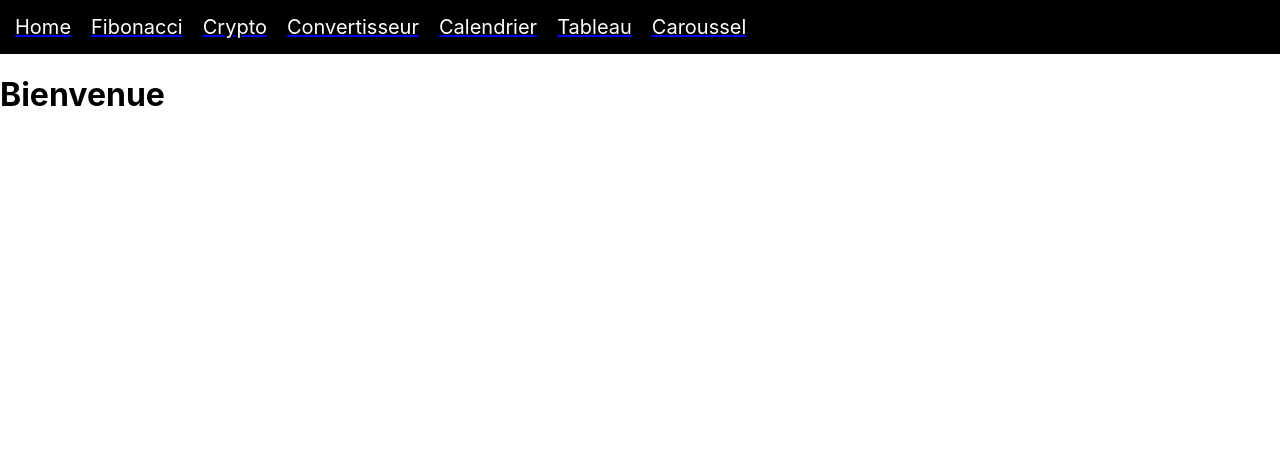
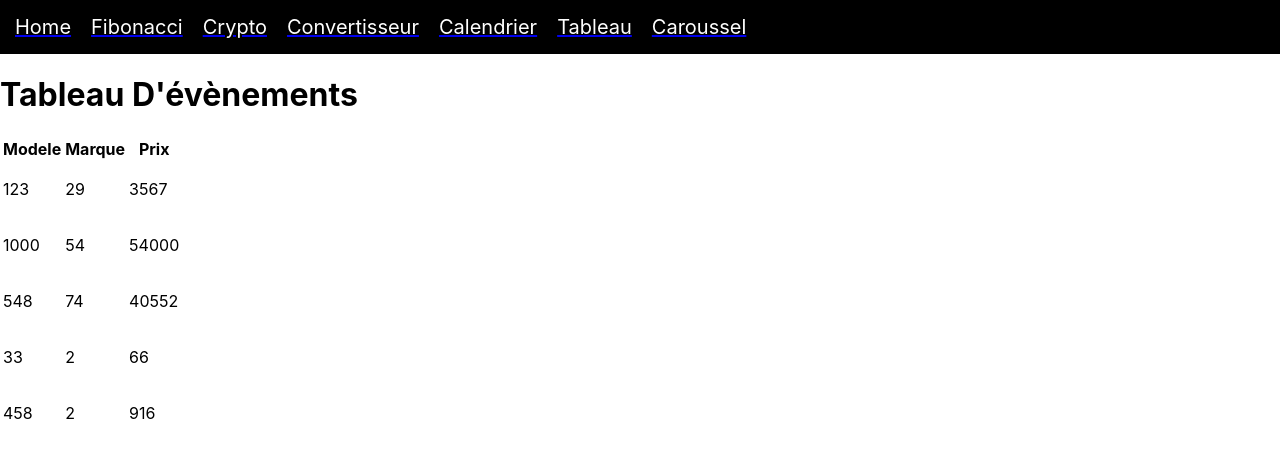
Before and after one commit to Mathcegep/TP1WEB2, a React (Create React App) app in the folder tp1appweb/: page /Tableau in a window 1280 px wide. Shown: the top 458 px of the page. Built offline with nearby package versions, Linux system fonts and the light colour scheme.

Commit message:
debut crypto

```diff
--- a/tp1appweb/src/Components/Crypto.js
+++ b/tp1appweb/src/Components/Crypto.js
@@ -1,11 +1,45 @@
 import { Component } from "react";
+import CryptoChild from "./CryptoChild";
+import CryptoTmpRow from "./CryptoTmpRow";
 
 class Crypto extends Component {
+    state = {
+        row1State : 0,
+        row2State : 0,
+        row3State : 0,
+        row4State : 0,
+        row5State : 0,
+        row6State : 0,
+        row7State : 0,
+        row8State : 0,
+
+    }
+
+    getIdOnClick() {
+
+    }
+
     render()
     {
         return (
             <div>
-                <h1>Bienvenue</h1>
+                <table>
+                    <thead>
+                        <tr>
+                            <th>Modele</th>
+                            <th>Marque</th>
+                            <th>Prix</th>
+                        </tr>
+                    </thead>
+                    <CryptoChild cel1="123" cel2="29" modification={this.state.row1State}/>
+                    <CryptoChild cel1="123" cel2="29" modification={this.state.row2State}/>
+                    <CryptoChild cel1="123" cel2="29" modification={this.state.row3State}/>
+                    <CryptoChild cel1="123" cel2="29" modification={this.state.row4State}/>
+                    <CryptoChild cel1="123" cel2="29" modification={this.state.row5State}/>
+                    <CryptoChild cel1="123" cel2="29" modification={this.state.row6State}/>
+                    <CryptoChild cel1="123" cel2="29" modification={this.state.row7State}/>
+                    <CryptoChild cel1="123" cel2="29" modification={this.state.row8State}/>
+                </table>
             </div>
         );
     }
--- /dev/null
+++ b/tp1appweb/src/Components/CryptoChild.js
@@ -0,0 +1,36 @@
+import CryptoTmpRow from "./CryptoTmpRow";
+
+function CryptoChild(props) {
+
+    if(props.modification == true){
+        return (
+
+            <tr>
+                <td> <p>{props.cel1}</p></td>
+                <td> <p>{props.cel2}</p></td>
+                <td> <p>{props.cel1 * props.cel2}</p></td>
+                <button onClick={this.props.onClick}></button>
+            </tr>
+            );
+    }
+    else
+    {
+        return (
+                <tr>
+                    <table>
+                        <tr>
+                            <td> <p>{props.cel1}</p></td>
+                            <td> <p>{props.cel2}</p></td>
+                            <td> <p>{props.cel1 * props.cel2}</p></td>
+                            <button onClick={this.props.onClick}></button>
+                        </tr>
+                        <CryptoTmpRow/>
+                    </table>
+
+                </tr>
+
+            );
+    }
+}
+
+export default CryptoChild;
--- /dev/null
+++ b/tp1appweb/src/Components/CryptoTmpRow.js
@@ -0,0 +1,9 @@
+function CryptoTmpRow(props) {
+    return (
+        <tr>
+
+        </tr>
+    );
+}
+
+export default CryptoTmpRow;
--- a/tp1appweb/src/Components/Fibonacci.jsx
+++ b/tp1appweb/src/Components/Fibonacci.jsx
@@ -14,16 +14,17 @@ class Fibonacci extends Component {
 
     showFinalRes = (res) => {
         this.setState({result: res})
-        console.log(this.state.limit)
     }
 
     fibonaccie = () => {
         const fib = [0, 1];
         var i = 2;
-        this.showFinalRes(this.fibonacciCalc(this.state.limit, fib, i));
+        var limit = this.state.limit;
+        this.showFinalRes(this.fibonacciCalc(limit, fib, i));
     }
 
     fibonacciCalc(limit, fib, i) {
+        console.log(limit+" "+i);
         if(i < limit) {
             fib[i] = fib[i - 1] + fib[i - 2];
             i = i + 1;
--- a/tp1appweb/src/Components/Tableau.js
+++ b/tp1appweb/src/Components/Tableau.js
@@ -1,11 +1,27 @@
 import { Component } from "react";
+import TableauChild from "./TableauChild";
 
 class Tableau extends Component {
+
     render()
     {
         return (
             <div>
-                <h1>Bienvenue</h1>
+                <h1>Tableau D'évènements</h1>
+                <table>
+                    <thead>
+                        <tr>
+                            <th>Modele</th>
+                            <th>Marque</th>
+                            <th>Prix</th>
+                        </tr>
+                    </thead>
+                    <TableauChild cel1="123" cel2="29"/>
+                    <TableauChild cel1="1000" cel2="54"/>
+                    <TableauChild cel1="548" cel2="74"/>
+                    <TableauChild cel1="33" cel2="2"/>
+                    <TableauChild cel1="458" cel2="2"/>
+                </table>
             </div>
         );
     }
--- /dev/null
+++ b/tp1appweb/src/Components/TableauChild.js
@@ -0,0 +1,12 @@
+
+function TableauChild(props) {
+    return (
+        <tr>
+           <td> <p>{props.cel1}</p></td>
+           <td> <p>{props.cel2}</p></td>
+           <td> <p>{props.cel1 * props.cel2}</p></td>
+        </tr>
+    );
+}
+
+export default TableauChild;
```
